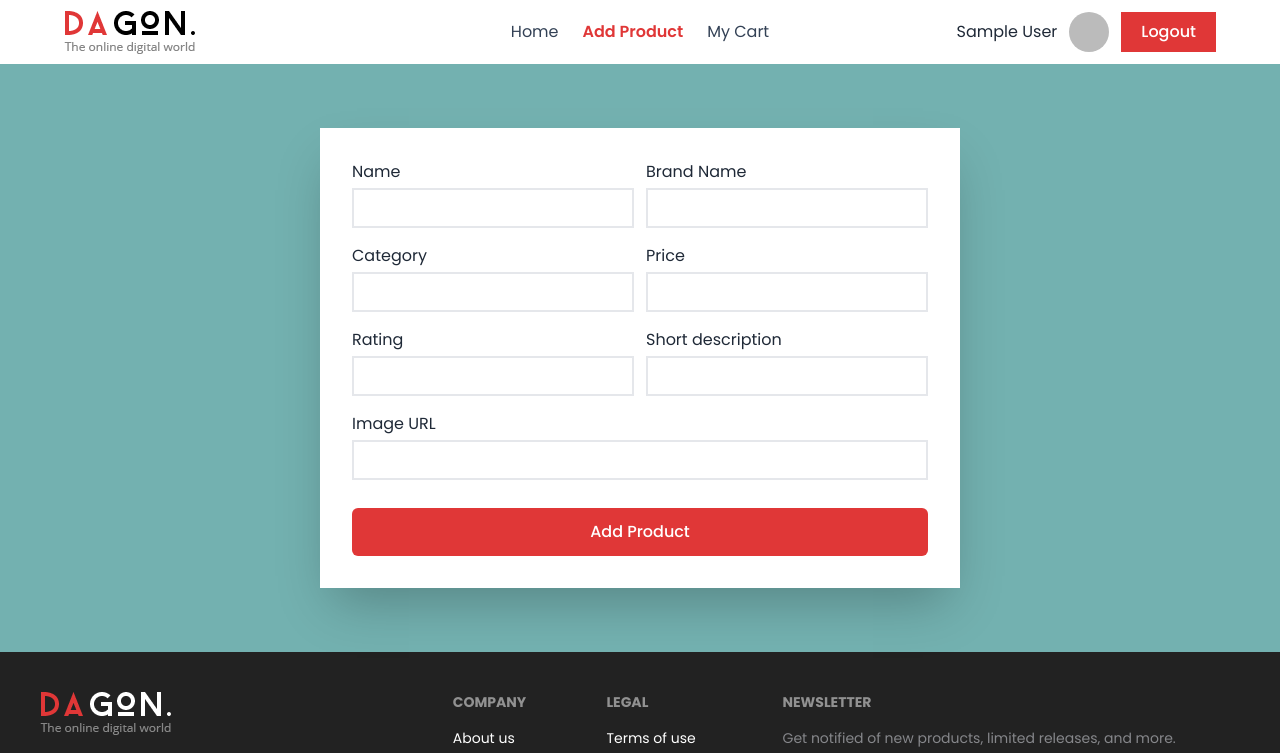
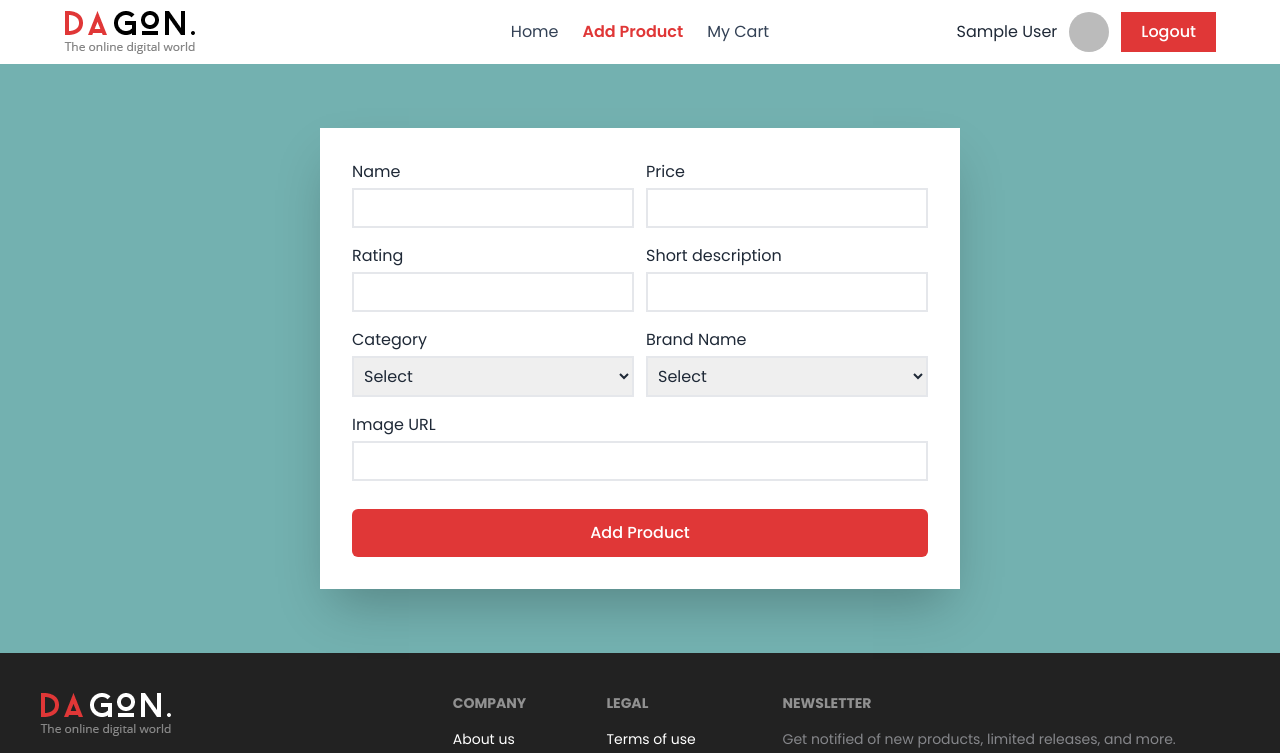
Before and after one commit to Rakibki/Brand_shop_-client-, a React (Vite) app: page /addProduct in a window 1280 px wide. Shown: the top 753 px of the page. Built offline with nearby package versions, Linux system fonts and the light colour scheme; no server answers; sample sign-in values are in the browser's storage.

Commit message:
added daynamic router

```diff
--- a/src/components/TrendingProducts/TrendingProducts.jsx
+++ b/src/components/TrendingProducts/TrendingProducts.jsx
@@ -9,7 +9,6 @@ const TrendingProducts = () => {
       .then((data) => setTrendingProducts(data));
   }, []);
 
-  console.log(TrendingProducts);
 
   return (
     <section className="my-16  px-6 py-2 md:px-10 lg:px-16">
--- a/src/components/banner/Banner.jsx
+++ b/src/components/banner/Banner.jsx
@@ -12,15 +12,16 @@ import "./style.css";
 // import required modules
 import { Autoplay, Pagination, Navigation } from "swiper/modules";
 
-import banner1 from "../../assets/images/slide-1.jpg";
+const Banner = () => {
 
-const Banner = () => {
   const progressCircle = useRef(null);
   const progressContent = useRef(null);
   const onAutoplayTimeLeft = (s, time, progress) => {
     progressCircle.current.style.setProperty("--progress", 1 - progress);
     progressContent.current.textContent = `${Math.ceil(time / 1000)}s`;
   };
+
+
   return (
     <>
       <Swiper
--- a/src/components/banner/style.css
+++ b/src/components/banner/style.css
@@ -58,7 +58,7 @@
     width: 100%;
     height: 100vh;
     background-position: center center;
-    background-size: cover cover;
+    /* background-size: cover cover; */
     background-repeat: no-repeat;
   }
   #banner2 {
--- a/src/components/brand/Brand.jsx
+++ b/src/components/brand/Brand.jsx
@@ -7,22 +7,26 @@ import brand4 from "../../assets/images/brands/4.png"
 import brand5 from "../../assets/images/brands/5.png"
 import brand6 from "../../assets/images/brands/6.png"
 import brand7 from "../../assets/images/brands/7.png"
-
 import React, { useRef, useState } from 'react';
-// Import Swiper React components
 import { Swiper, SwiperSlide } from 'swiper/react';
-
-// Import Swiper styles
 import 'swiper/css';
 import 'swiper/css/free-mode';
 import 'swiper/css/pagination';
-
 import './style.css';
 
-// import required modules
 import { FreeMode, Pagination } from 'swiper/modules';
 
+// import { Navigate } from "react-router-dom";
+import { useNavigate } from "react-router-dom";
+
+
 const Brand = () => {
+  const navigation = useNavigate()
+
+  const handleBrand = (name) => {
+    navigation(`/brand/${name}`)
+  }
+
   return (
     <div className="px-4 md:px-16 my-10">
       <Swiper
@@ -36,31 +40,31 @@ const Brand = () => {
         className="mySwiper"
       >
         <SwiperSlide>
-            <div className="p-3 md:p-6 lg:p-8 border-2"><img src={brand1} alt="" /></div>
+            <div onClick={() => handleBrand("sony")} className="p-3 md:p-6 lg:p-8 border-2"><img src={brand1} alt="" /></div>
         </SwiperSlide>
 
         <SwiperSlide>
-            <div className="p-3 md:p-6 lg:p-8 border-2"><img src={brand2} alt="" /></div>
+            <div onClick={() => handleBrand('mircosoft')} className="p-3 md:p-6 lg:p-8 border-2"><img src={brand2} alt="" /></div>
         </SwiperSlide>
 
         <SwiperSlide>
-            <div className="p-8 border-2"><img src={brand3} alt="" /></div>
+            <div  onClick={() => handleBrand('canon')} className="p-8 border-2"><img src={brand3} alt="" /></div>
         </SwiperSlide>
 
         <SwiperSlide>
-            <div className="p-3 md:p-6 lg:p-8 border-2"><img src={brand4} alt="" /></div>
+            <div  onClick={() => handleBrand('amazon')} className="p-3 md:p-6 lg:p-8 border-2"><img src={brand4} alt="" /></div>
         </SwiperSlide>
 
         <SwiperSlide>
-            <div className="p-3 md:p-6 lg:p-8 border-2"><img src={brand5} alt="" /></div>
+            <div  onClick={() => handleBrand('sansung')} className="p-3 md:p-6 lg:p-8 border-2"><img src={brand5} alt="" /></div>
         </SwiperSlide>
 
         <SwiperSlide>
-            <div className="p-3 md:p-6 lg:p-8 border-2"><img src={brand6} alt="" /></div>
+            <div  onClick={() => handleBrand('sennheiser')} className="p-3 md:p-6 lg:p-8 border-2"><img src={brand6} alt="" /></div>
         </SwiperSlide>
 
         <SwiperSlide>
-            <div className="p-3 md:p-6 lg:p-8 border-2"><img src={brand7} alt="" /></div>
+            <div onClick={() => handleBrand('motorola')} className="p-3 md:p-6 lg:p-8 border-2"><img src={brand7} alt="" /></div>
         </SwiperSlide>
 
       </Swiper>
--- /dev/null
+++ b/src/components/brand/Brand2.jsx
@@ -0,0 +1,11 @@
+import React from 'react'
+
+const Brand = () => {
+  return (
+    <div>
+
+    </div>
+  )
+}
+
+export default Brand
--- /dev/null
+++ b/src/components/brandCollection/BrandCollection.jsx
@@ -0,0 +1,45 @@
+import React, { useState } from "react";
+import { useLoaderData } from "react-router-dom";
+
+const BrandCollection = () => {
+  const LoddedProducts = useLoaderData();
+  const [products, setProducts] = useState(LoddedProducts);
+
+  return (
+    <div className=" my-6 md:px-10 lg:px-16">
+      {/* <h2>List of products by brand</h2> */}
+      <div className="grid grid-cols-1 gap-6 md:grid-cols-2 lg:grid-cols-4">
+        {products?.map((item) => {
+          return (
+            <div>
+              <div className=" shadow-xl">
+                <figure>
+                  <img src={item.image}/>
+                </figure>
+                <div className="card-body">
+                <small className="text-[#8d8d8d] font-semibold">{item.BrandName}</small>
+                  <h2 className="card-title">
+                    {item.name}
+                  </h2>
+                  <p className="text-[#8d8d8d] text-sm">{item.ShortDescription}</p>
+
+                    <div className="flex justify-between">
+                        <h1>{item.Price}</h1>
+                        <div>******{item.Rating}</div>
+                    </div>
+
+                  <div className="card-actions justify-end">
+                    <div className="badge badge-outline">Fashion</div>
+                    <div className="badge badge-outline">Products</div>
+                  </div>
+                </div>
+              </div>
+            </div>
+          );
+        })}
+      </div>
+    </div>
+  );
+};
+
+export default BrandCollection;
--- a/src/pages/addProduct/AddProduct.jsx
+++ b/src/pages/addProduct/AddProduct.jsx
@@ -1,6 +1,4 @@
-
 const AddProduct = () => {
-
   const handleAddProduct = (e) => {
     e.preventDefault();
     const name = e.target.name.value;
@@ -10,9 +8,28 @@ const AddProduct = () => {
     const Rating = e.target.Rating.value;
     const ShortDescription = e.target.ShortDescription.value;
     const image = e.target.image.value;
+    const product = {
+      name,
+      BrandName,
+      Category,
+      Price,
+      Rating,
+      ShortDescription,
+      image,
+    };
 
-    console.log(name, BrandName, Category, Price, Rating, ShortDescription, image);
-
+    fetch("http://localhost:5000/products", {
+      method: "POST",
+      headers: {
+        "content-type": "application/json",
+      },
+      body: JSON.stringify(product),
+    })
+      .then((res) => res.json())
+      .then((data) => {
+        console.log(data)
+        e.target.reset()
+      });
   };
 
   return (
@@ -33,32 +50,6 @@ const AddProduct = () => {
             </div>
 
             <div className="mb-4 md:w-1/2">
-              <label htmlFor="BrandName">Brand Name</label> <br />
-              <div className="relative">
-                <input
-                  className="outline-none focus:border-[#e03737] border-2 w-full p-1.5 mt-1"
-                  type="text"
-                  id="BrandName"
-                  name="BrandName"
-                />
-              </div>
-            </div>
-          </div>
-
-          <div className="flex gap-3">
-            <div className="mb-4 md:w-1/2">
-              <label htmlFor="Category">Category</label> <br />
-              <div className="relative">
-                <input
-                  className="outline-none focus:border-[#e03737] border-2 w-full p-1.5 mt-1"
-                  type="text"
-                  id="Category"
-                  name="Category"
-                />
-              </div>
-            </div>
-
-            <div className="mb-4 md:w-1/2">
               <label htmlFor="Price">Price</label> <br />
               <div className="relative">
                 <input
@@ -70,7 +61,6 @@ const AddProduct = () => {
               </div>
             </div>
           </div>
-
 
           <div className="flex gap-3">
             <div className="mb-4 md:w-1/2">
@@ -98,6 +88,42 @@ const AddProduct = () => {
             </div>
           </div>
 
+          <div className="flex gap-3">
+            <div className="mb-4 md:w-1/2">
+              <label htmlFor="ShortDescription">Category</label> <br />
+              <select
+                className="outline-none focus:border-[#e03737] border-2 w-full p-1.5 mt-1"
+                name="Category"
+                id="Category"
+              >
+                <option value="">Select</option>
+                <option value="phone">Phone</option>
+                <option value="computer">Computer</option>
+                <option value="Leplop">Leplop</option>
+                <option value="Smart Watches">Smart Watches</option>
+                <option value="Headphones">Headphones</option>
+              </select>
+            </div>
+
+            <div className="mb-4 md:w-1/2">
+              <label htmlFor="ShortDescription">Brand Name</label> <br />
+              <select
+                className="outline-none focus:border-[#e03737] border-2 w-full p-1.5 mt-1"
+                name="BrandName"
+                id="BrandName"
+              >
+                <option value="">Select</option>
+                <option value="sony">sony</option>
+                <option value="mircosoft">mircosoft</option>
+                <option value="canon">canon</option>
+                <option value="amazon">amazon</option>
+                <option value="sennheiser">sennheiser</option>
+                <option value="motorola">motorola</option>
+                <option value="sansung">sansung</option>
+              </select>
+            </div>
+          </div>
+
           <div className="mb-4">
             <label htmlFor="image">Image URL</label> <br />
             <div className="relative">
--- a/src/providers/AuthProvider.jsx
+++ b/src/providers/AuthProvider.jsx
@@ -30,7 +30,6 @@ const AuthProvider = ({ children }) => {
     return signInWithPopup(auth, githubProvider)
   }
 
-  console.log(user);
 
   useEffect(() => {
     const disconnent = onAuthStateChanged(auth, (currentUser) => {
--- a/src/router/Route.jsx
+++ b/src/router/Route.jsx
@@ -9,6 +9,7 @@ import Login from "../pages/login/Login";
 import AddProduct from "../pages/addProduct/AddProduct";
 import MyCard from "../pages/myCard/MyCard";
 import PrivateRoute from "../router/PrivateRoute"
+import BrandCollection from "../components/brandCollection/BrandCollection";
 
   const router = createBrowserRouter([
     {
@@ -35,6 +36,11 @@ import PrivateRoute from "../router/PrivateRoute"
         {
           path: "/myCard",
           element: <MyCard />
+        },
+        {
+          path: "/brand/:name",
+          element: <BrandCollection />,
+          loader: ({params}) => fetch(`http://localhost:5000/products/${params.name}`)
         }
       ]
     },
```
Also changed, not shown: src/assets/images/brands/R.png (added).
